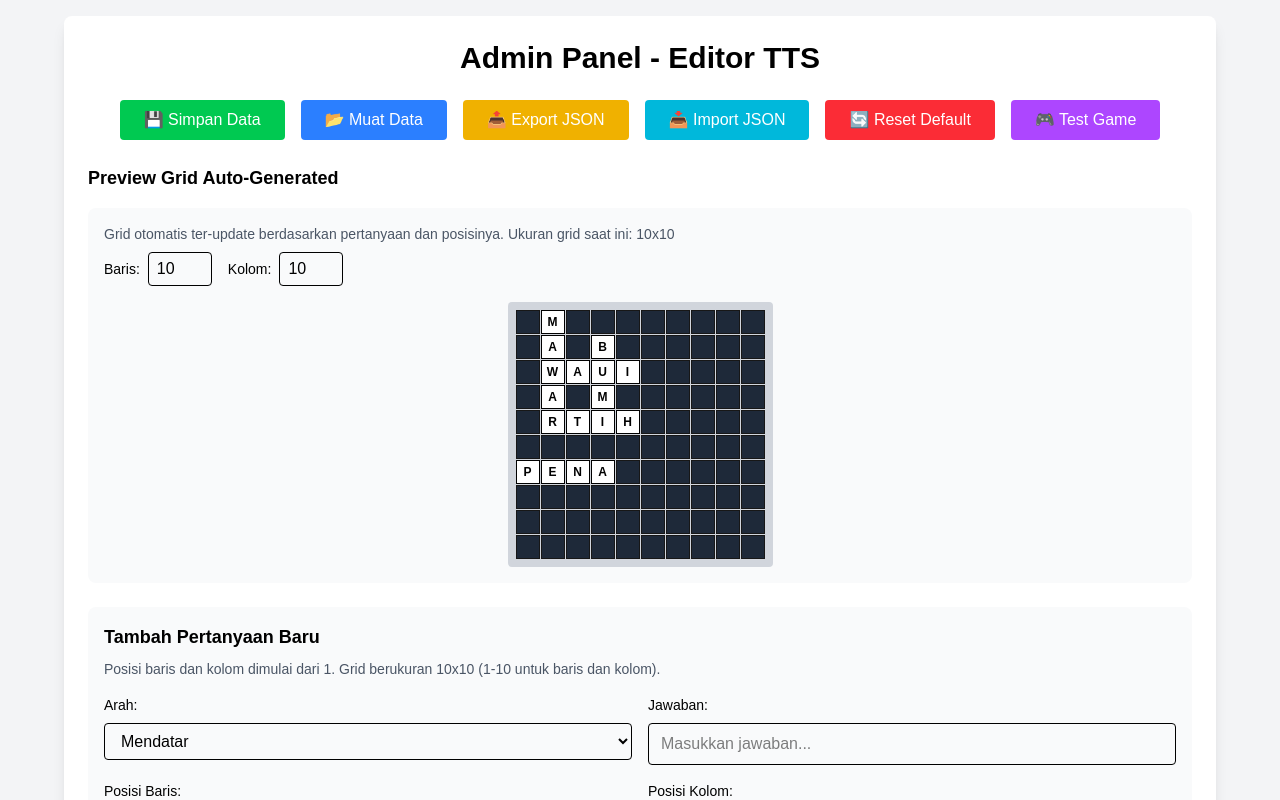
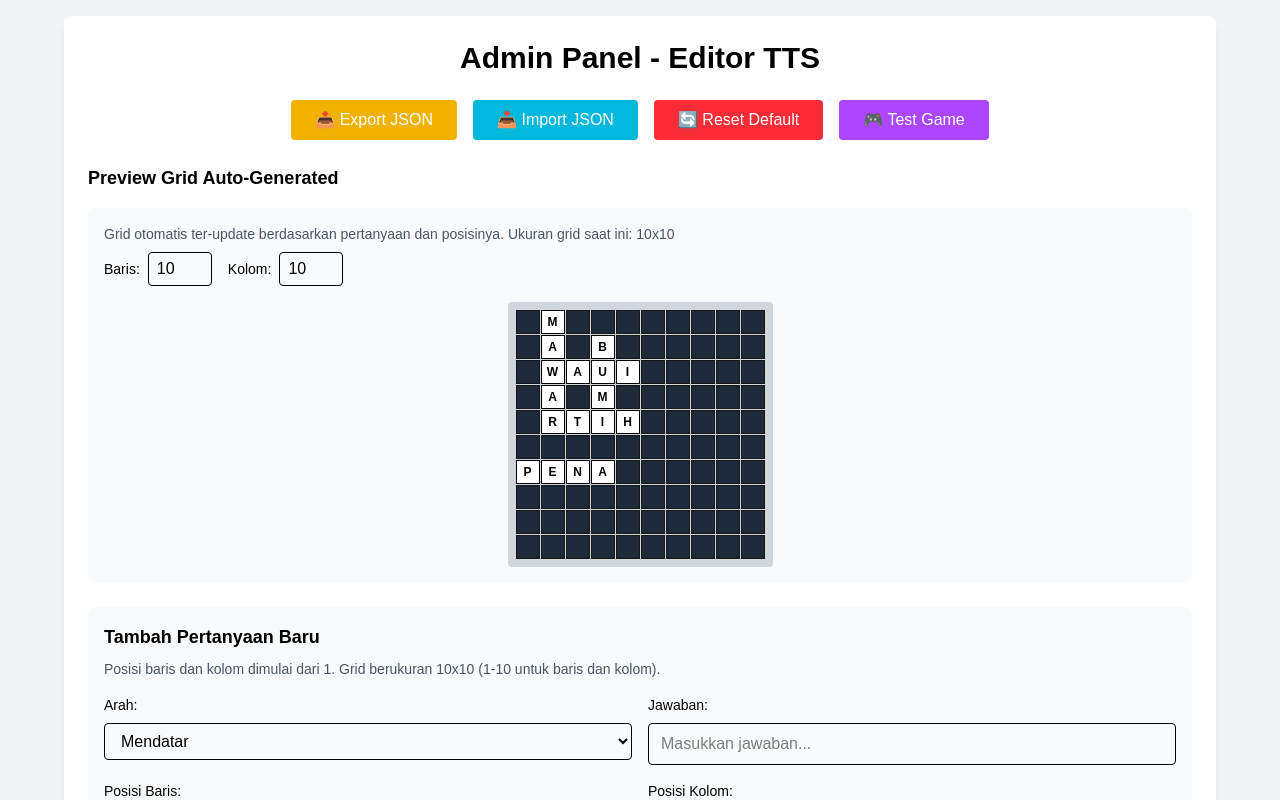
Before and after one commit to idepin/tts, a Next.js app: page /admin in a window 1280 px wide. Shown: the top 800 px of the page. Built offline with nearby package versions, Linux system fonts and the light colour scheme.

Commit message:
update admin page

```diff
--- a/src/app/admin/page.tsx
+++ b/src/app/admin/page.tsx
@@ -9,19 +9,6 @@ export default function Admin() {
     const [crosswordData, setCrosswordData] = useState<CrosswordData>(() =>
         CrosswordManager.getInstance().getData()
     );
-
-    const handleSave = () => {
-        // Save to localStorage
-        const manager = CrosswordManager.getInstance();
-        manager.updateData(crosswordData);
-        alert('Data berhasil disimpan!');
-    };
-
-    const handleLoad = () => {
-        const manager = CrosswordManager.getInstance();
-        setCrosswordData(manager.getData());
-        alert('Data berhasil dimuat!');
-    };
 
     const handleReset = () => {
         if (confirm('Yakin ingin reset ke data default?')) {
@@ -72,18 +59,6 @@ export default function Admin() {
                     {/* Action Buttons */}
                     <div className="flex flex-wrap gap-4 justify-center mb-6">
                         <button
-                            onClick={handleSave}
-                            className="bg-green-500 hover:bg-green-600 text-white px-6 py-2 rounded transition-colors"
-                        >
-                            💾 Simpan Data
-                        </button>
-                        <button
-                            onClick={handleLoad}
-                            className="bg-blue-500 hover:bg-blue-600 text-white px-6 py-2 rounded transition-colors"
-                        >
-                            📂 Muat Data
-                        </button>
-                        <button
                             onClick={handleExport}
                             className="bg-yellow-500 hover:bg-yellow-600 text-white px-6 py-2 rounded transition-colors"
                         >
```
